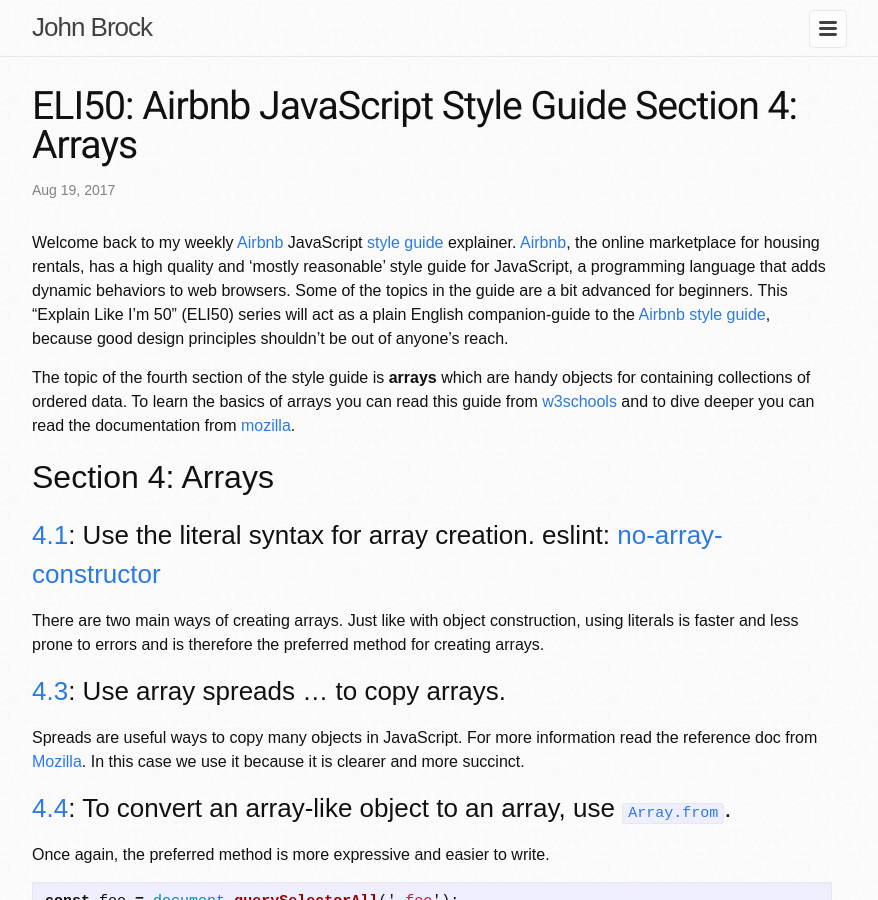
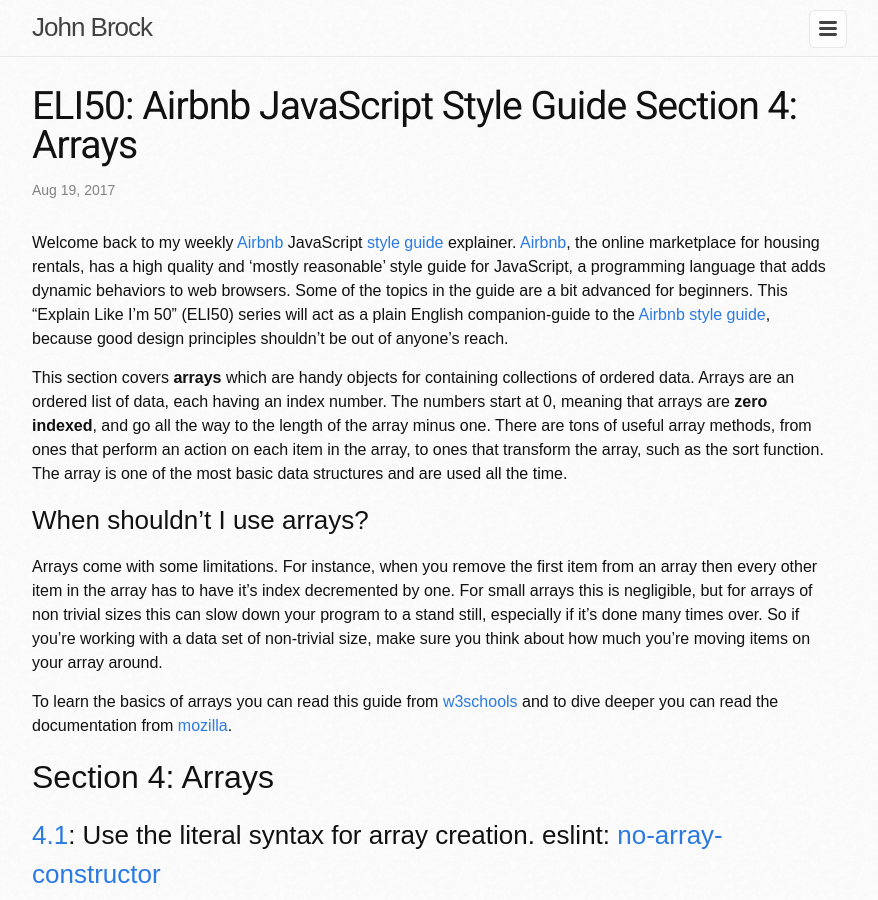
Before and after one commit to JohnLRBrock/JohnBrock, a Jekyll site: the page built from john-brock-js/_posts/2017-08-19-airbnb-style-guide-chapter-04.md, in a window 1280 px wide and 900 px high. Shown: the whole window, without its empty margins (208-1086 px from the left). Built offline with Jekyll 4.4.1, drawn with Linux system fonts in a browser that asks for light colours; nearby versions of some CDN libraries; some web fonts are replaced; comment, search, counter and statistics services are not loaded.

Commit message:
array stuff

```diff
--- a/john-brock-js/_posts/2017-08-19-airbnb-style-guide-chapter-04.md
+++ b/john-brock-js/_posts/2017-08-19-airbnb-style-guide-chapter-04.md
@@ -7,7 +7,12 @@
 
 Welcome back to my weekly [Airbnb][airbnb] JavaScript [style guide][style guide] explainer. [Airbnb][airbnb], the online marketplace for housing rentals, has a high quality and 'mostly reasonable' style guide for JavaScript, a programming language that adds dynamic behaviors to web browsers. Some of the topics in the guide are a bit advanced for beginners. This "Explain Like I'm 50" (ELI50) series will act as a plain English companion-guide to the [Airbnb style guide][style guide], because good design principles shouldn't be out of anyone's reach.
 
-The topic of the fourth section of the style guide is **arrays** which are handy objects for containing collections of ordered data. To learn the basics of arrays you can read this guide from [w3schools][array basics] and to dive deeper you can read the documentation from [mozilla][array documentation].
+This section covers **arrays** which are handy objects for containing collections of ordered data. Arrays are an ordered list of data, each having an index number. The numbers start at 0, meaning that arrays are **zero indexed**, and go all the way to the length of the array minus one. There are tons of useful array methods, from ones that perform an action on each item in the array, to ones that transform the array, such as the sort function. The array is one of the most basic data structures and are used all the time.
+
+### When shouldn't I use arrays?
+Arrays come with some limitations. For instance, when you remove the first item from an array then every other item in the array has to have it's index decremented by one. For small arrays this is negligible, but for arrays of non trivial sizes this can slow down your program to a stand still, especially if it's done many times over. So if you're working with a data set of non-trivial size, make sure you think about how much you're moving items on your array around.
+
+To learn the basics of arrays you can read this guide from [w3schools][array basics] and to dive deeper you can read the documentation from [mozilla][array documentation].
 
 ## Section 4: Arrays
 ### [4.1][4.1]: Use the literal syntax for array creation. eslint: [no-array-constructor][no-array-constructor]
```
